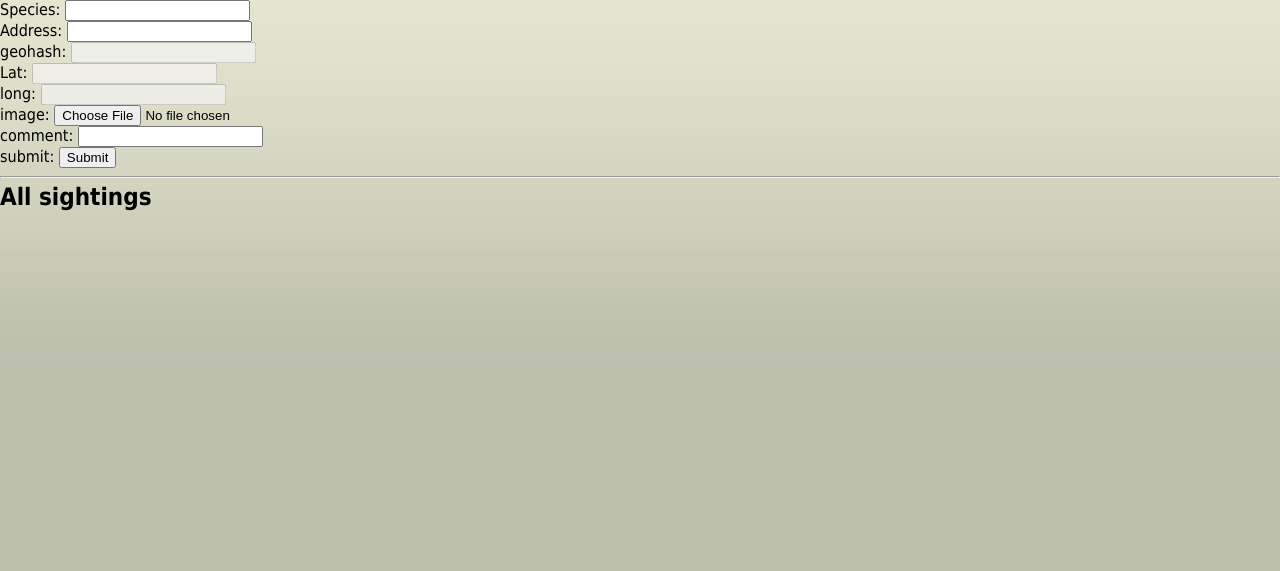
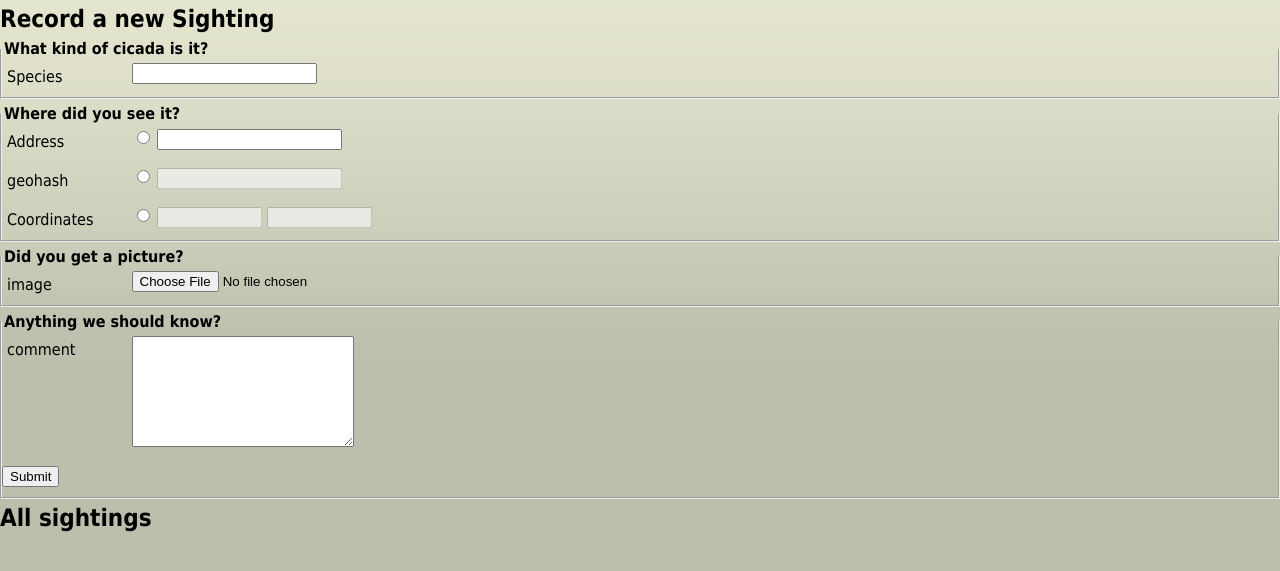
Before and after one commit to ajithhub/cicada_map, a Python web app: template templates/record_sighting_form.html in a window 1280 px wide. Shown: the top 571 px of the page. Run offline with Jinja, Linux system fonts and the light colour scheme; the template is opened without the code that fills it, so the values that code supplies are empty.

Commit message:
Major form re-styling
Lifted form stlyes from:
http://www.alistapart.com/d/prettyaccessibleforms/example_2/

```diff
--- a/templates/record_sighting_form.html
+++ b/templates/record_sighting_form.html
@@ -3,29 +3,70 @@
         <title>Record a new sighting...</title>
         <link rel="shortcut icon" href="/favicon.ico"/>
         <link rel="stylesheet" href="/css/style.css" type="text/css"/>
-
+        <link rel="stylesheet" href="/css/form.css" type="text/css"/>
 
     </head>
     <body>
-        <form action = "record_sighting" enctype="multipart/form-data" method = "POST">
-            Species: <input name = "species" type = "text" value = "{{sighting.species}}"/><br>
-            Address: <input name = "address" type = "text" value = "{{sighting.address}}"/><br>
-            geohash: <input disabled name = "geohash" type = "text" value = "{{sighting.geohash}}"/><br>
-            Lat: <input disabled name = "lat"  type = "text" value = "{{sighting.coords.lat}}"/><br>
-            long: <input disabled name = "long" type = "text" value = "{{sighting.coords.lon}}" /><br>
-            image: <input type="file" name="img"/><br>
-            comment: <input type="textarea" name="comment"/><br>
-            submit: <input name  = "save" type = "submit"/><br>
+        <h4>Record a new Sighting </h4>
+        <form id = "cmxform" class="cmxform" action = "record_sighting" enctype="multipart/form-data" method = "POST">
+            <fieldset>
+                <legend>What kind of cicada is it? </legend>
+                <ol>
+                    <li>
+                    <label for ="species">Species</label>
+                        <input name = "species" type = "text" value = "{{sighting.species}}"/>
+                    </li>
+
+            </fieldset>
+            <fieldset>
+
+                <legend>Where did you see it? </legend>
+                    <li>
+                    <label for="address">Address</label>
+                    <input type="radio" name="location" value="address">
+                    <input name = "address" type = "text" value = "{{sighting.address}}"/>
+                    </li>
+                    <li>
+                    <label for = "geohash" >geohash</label>
+                    <input type="radio" name="location" value="geohash">
+                    <input disabled name = "geohash" type = "text" value = "{{sighting.geohash}}"/>
+                    </li>
+
+                    <li>
+                    <label for ="lat">Coordinates</label>
+                    <input type="radio" name="location" value="coords">
+                    <input disabled size="10" name = "lat"  type = "text" value = "{{sighting.coords.lat}}"/>
+                    <input disabled size="10" name = "lon"  type = "text" value = "{{sighting.coords.lon}}"/>
+                    </li>
+            </fieldset>
+
+            <fieldset>
+                <legend>Did you get a picture? </legend>
+                    <li>
+                    <label for="img" >image</label>
+                    <input type="file" name="img"/>
+                    </li>
+            </fieldset>
+
+            <fieldset>
+
+                <legend>Anything we should know? </legend>
+                    <li>
+                    <label for = "comment" >comment</label>
+                     <textarea name="comment" rows="7" cols="25"></textarea>
+                    </li>
+
+                    <p><input name  = "save" type = "submit"/>
+            </fieldset>
 
         </form>
-        <hr>
 
         <h4> All sightings </h4>
 
         <table>
             {% for sighting_ in all_sightings %}
             <tr><td><a href='/view_sighting?id={{sighting_.key.id}}'>{{sighting_.address}}</a>
-                    ({{sighting_.coords.lat}}, {{sighting_.coords.lon}}, {{sighting_.geohash}}
+                    ({{sighting_.coords.lat}}, {{sighting_.coords.lon}}, {{sighting_.geohash}})
                 </td>
             </tr>
             {% endfor %}
--- /dev/null
+++ b/wwwroot/css/form.css
@@ -0,0 +1,49 @@
+/* lifted from
+http://www.alistapart.com/d/prettyaccessibleforms/example_2/
+*/
+
+form.cmxform fieldset {
+  margin-bottom: 5px;
+  border-top: 0px solid #EBFEC8;
+}
+form.cmxform legend {
+  padding: 0 2px;
+  font-weight: bold;
+}
+form.cmxform label {
+  display: inline-block;
+  line-height: 1.8;
+  vertical-align: top;
+}
+form.cmxform fieldset ol {
+  margin: 0;
+  padding: 0;
+}
+form.cmxform fieldset li {
+  list-style: none;
+  padding: 5px;
+  margin: 0;
+}
+form.cmxform fieldset fieldset {
+  border: none;
+  margin: 3px 0 0;
+}
+form.cmxform fieldset fieldset legend {
+  padding: 0 0 5px;
+  font-weight: normal;
+}
+form.cmxform fieldset fieldset label {
+  display: block;
+  width: auto;
+}
+form.cmxform em {
+  font-weight: bold;
+  font-style: normal;
+  color: #f00;
+}
+form.cmxform label {
+  width: 120px; /* Width of labels */
+}
+form.cmxform fieldset fieldset label {
+  margin-left: 123px; /* Width plus 3 (html space) */
+}
```
